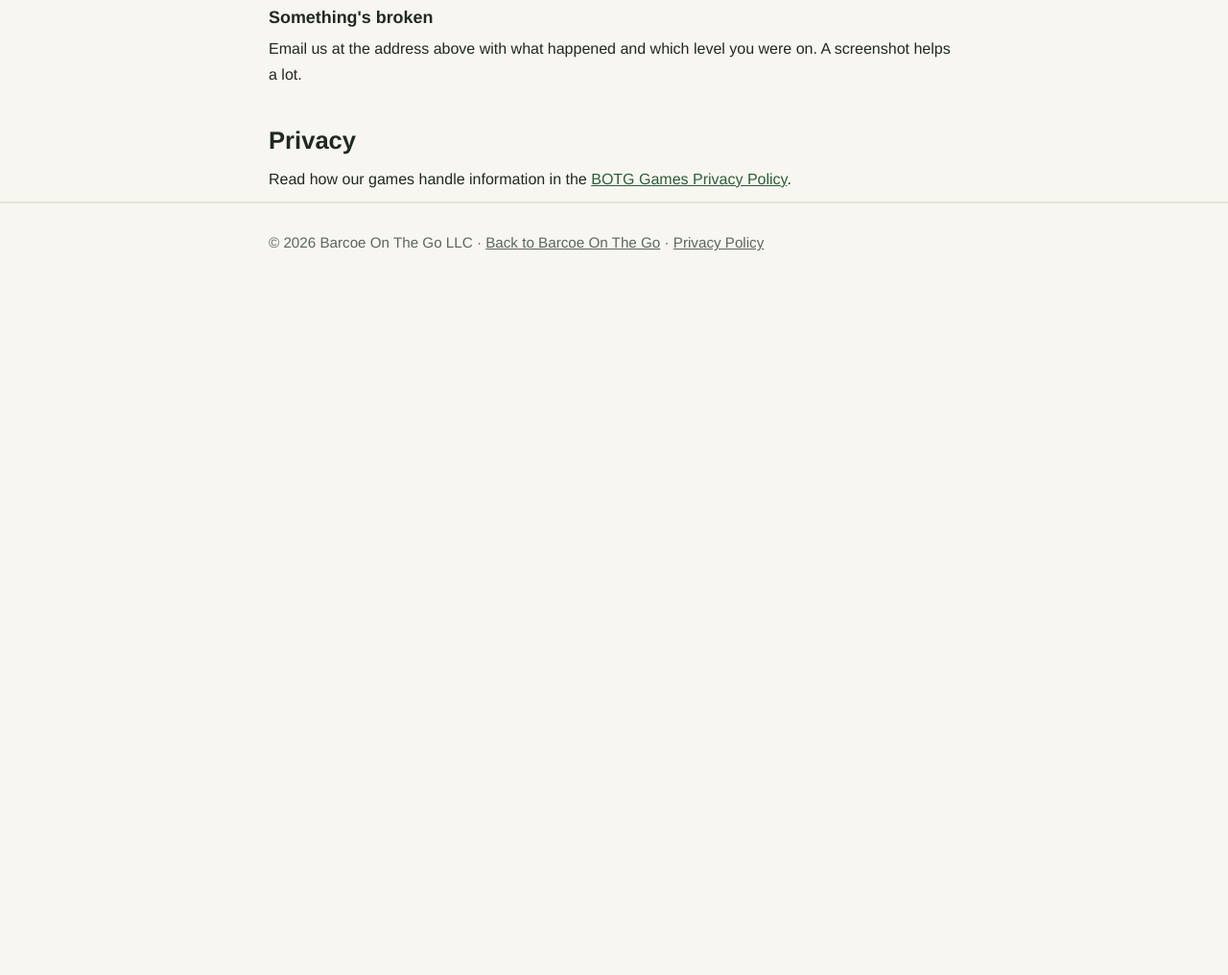
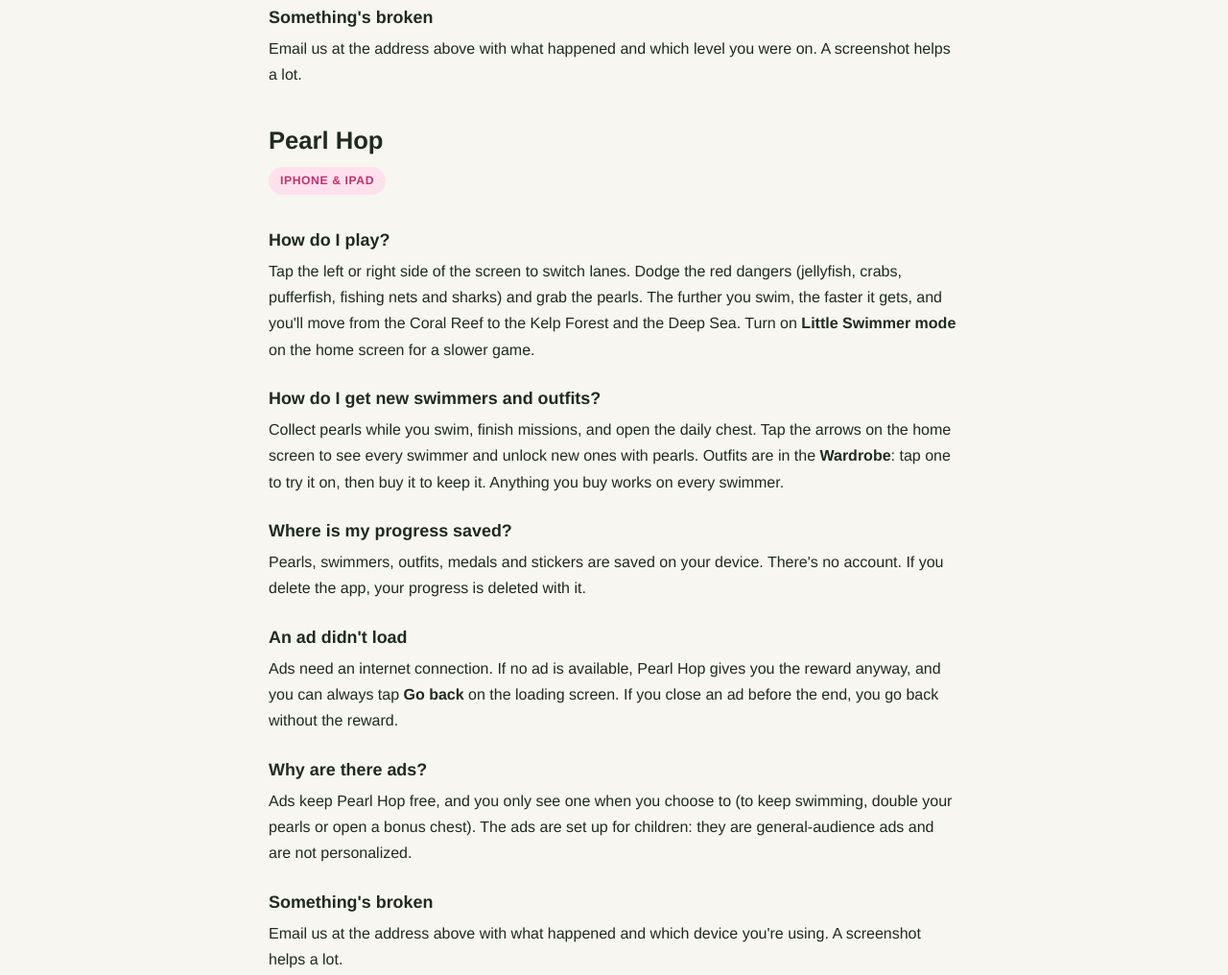
Before and after one commit to lvch13/Barcoeonthego-site, a plain HTML site: page support.html in a window 1280 px wide. Shown: the part 1097-2113 px from the top of the page at 96% size. Before the commit the page ends 1403 px from the top, so only its background shows below. Drawn offline with Linux system fonts and the light colour scheme.

Commit message:
Add Pearl Hop section to BOTG Games support page
Co-Authored-By: Claude Opus 5.5 <noreply@anthropic.com>
Claude-Session: https://claude.ai/code/session_016xACHawTNc1QrBe32g9mKA

```diff
--- a/support.html
+++ b/support.html
@@ -66,6 +66,27 @@
   <h3>Something's broken</h3>
   <p>Email us at the address above with what happened and which level you were on. A screenshot helps a lot.</p>
 
+  <h2 id="pearl-hop">Pearl Hop</h2>
+  <span class="game-tag">iPhone &amp; iPad</span>
+
+  <h3>How do I play?</h3>
+  <p>Tap the left or right side of the screen to switch lanes. Dodge the red dangers (jellyfish, crabs, pufferfish, fishing nets and sharks) and grab the pearls. The further you swim, the faster it gets, and you'll move from the Coral Reef to the Kelp Forest and the Deep Sea. Turn on <strong>Little Swimmer mode</strong> on the home screen for a slower game.</p>
+
+  <h3>How do I get new swimmers and outfits?</h3>
+  <p>Collect pearls while you swim, finish missions, and open the daily chest. Tap the arrows on the home screen to see every swimmer and unlock new ones with pearls. Outfits are in the <strong>Wardrobe</strong>: tap one to try it on, then buy it to keep it. Anything you buy works on every swimmer.</p>
+
+  <h3>Where is my progress saved?</h3>
+  <p>Pearls, swimmers, outfits, medals and stickers are saved on your device. There's no account. If you delete the app, your progress is deleted with it.</p>
+
+  <h3>An ad didn't load</h3>
+  <p>Ads need an internet connection. If no ad is available, Pearl Hop gives you the reward anyway, and you can always tap <strong>Go back</strong> on the loading screen. If you close an ad before the end, you go back without the reward.</p>
+
+  <h3>Why are there ads?</h3>
+  <p>Ads keep Pearl Hop free, and you only see one when you choose to (to keep swimming, double your pearls or open a bonus chest). The ads are set up for children: they are general-audience ads and are not personalized.</p>
+
+  <h3>Something's broken</h3>
+  <p>Email us at the address above with what happened and which device you're using. A screenshot helps a lot.</p>
+
   <h2>Privacy</h2>
   <p>Read how our games handle information in the <a href="privacy.html">BOTG Games Privacy Policy</a>.</p>
 </main>
```
